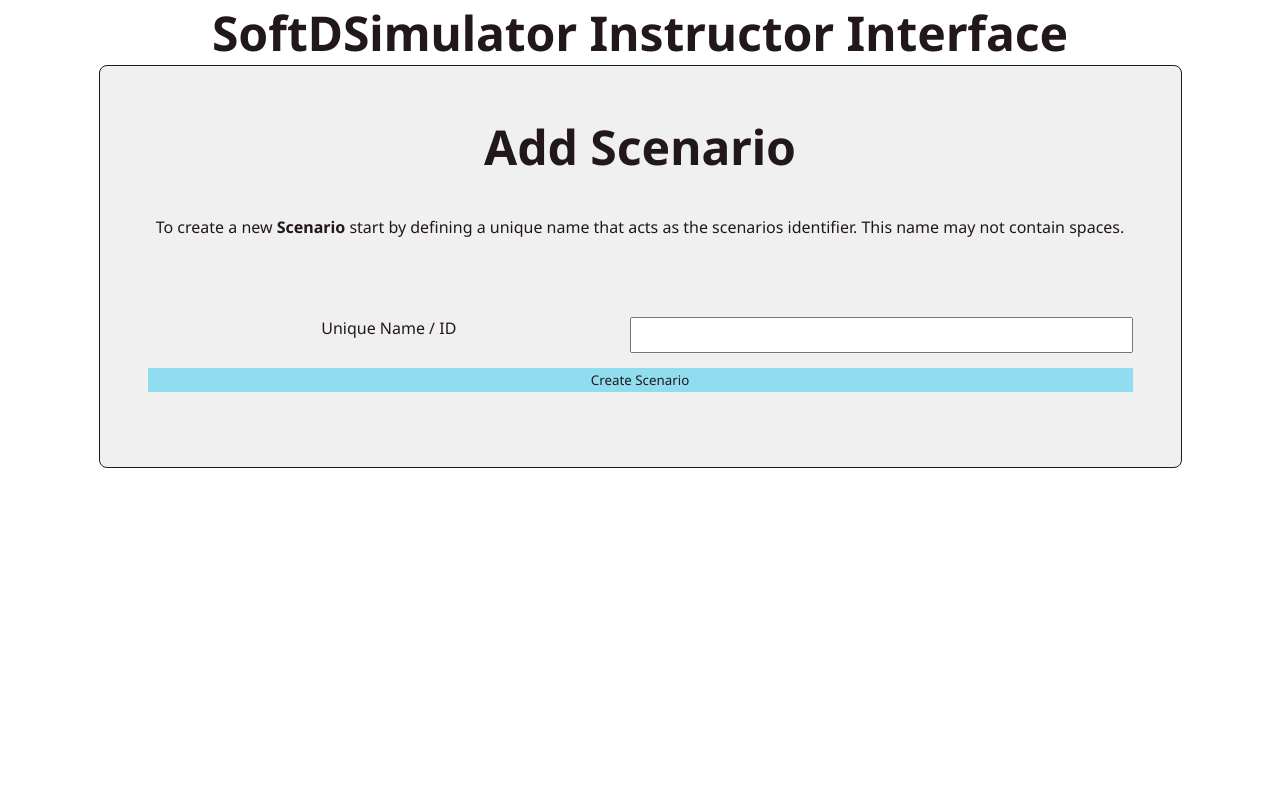
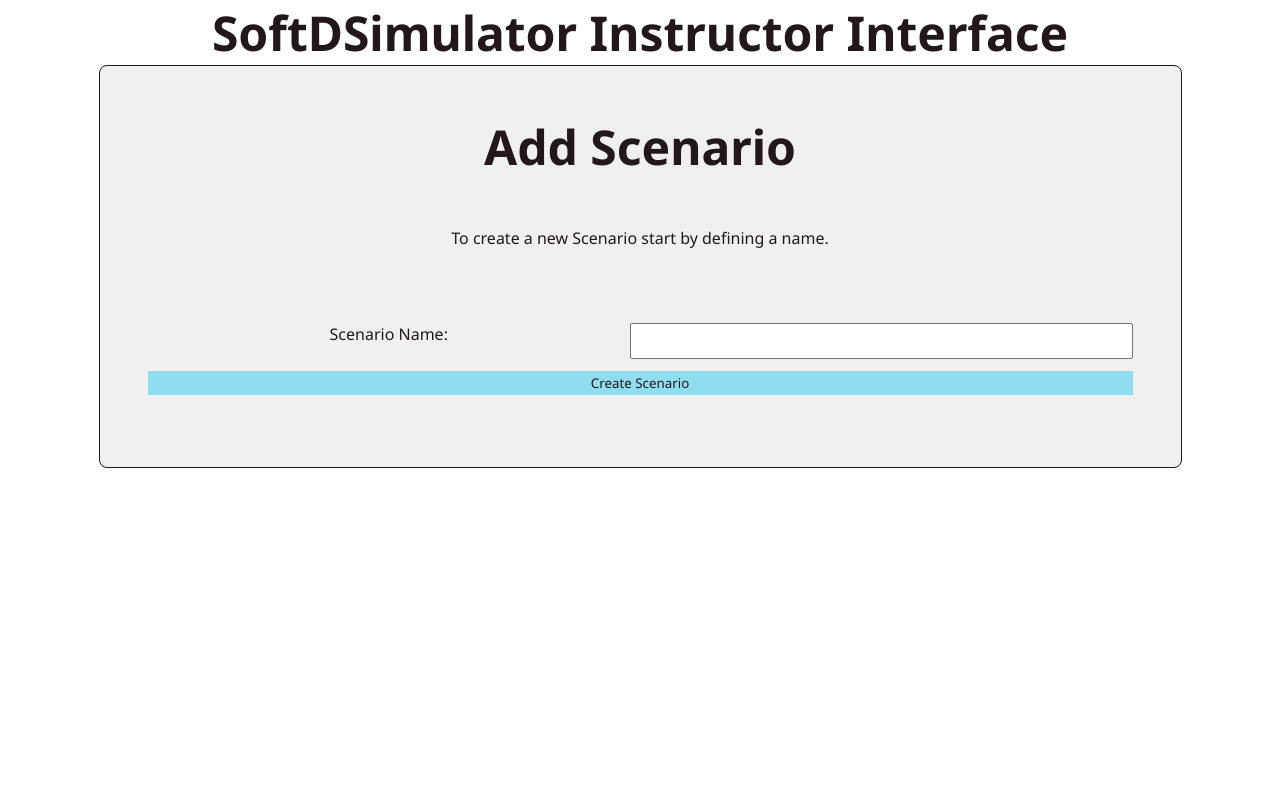
Before and after one commit to othshine/softDsim, a Django app: page /instructor/add/scenario in a window 1280 px wide. Run offline with Django 3.2, Linux system fonts and the light colour scheme.

Commit message:
Progress on Instructor Interface

```diff
--- /dev/null
+++ b/app/forms.py
@@ -0,0 +1,11 @@
+from django import forms
+
+
+class ScenarioNameForm(forms.Form):
+    name = forms.CharField(max_length=32, label='Scenario Name', widget=forms.TextInput(attrs={'autocomplete': 'off'}))
+
+
+class ScenarioEditForm(forms.Form):
+    name = forms.CharField(max_length=32, label='Scenario Name', widget=forms.TextInput(attrs={'autocomplete': 'off'}))
+    tasks = forms.IntegerField(min_value=0, label="Number of Tasks", widget=forms.TextInput(attrs={'autocomplete': 'off'}))
+    budget = forms.DecimalField(min_value=0, label="Budget €", decimal_places=2, widget=forms.TextInput(attrs={'autocomplete': 'off'}))
--- a/app/src/domain/decision_tree.py
+++ b/app/src/domain/decision_tree.py
@@ -119,6 +119,7 @@ class Scenario:
             self.id = ObjectId(kwargs.get('id')) or ObjectId()
             self.desc = kwargs.get('desc', 0) or ""
             self.team = Team()
+            self.name = kwargs.get("name", "DefaultName")
 
     def __iter__(self):
         return self
@@ -149,7 +150,8 @@ class Scenario:
              'scheduled_days': self.scheduled_days,
              'desc': self.desc,
              'team': self.team.json,
-             '_id': str(self.id)
+             '_id': str(self.id),
+             'name': self.name
              }
         return d
 
@@ -180,6 +182,7 @@ class Scenario:
                       budget=json.get('budget'),
                       id=json.get('_id'),
                       desc=json.get('desc'),
+                      name=json.get('name')
                       )
         for d in json.get('decisions') or []:
             self.add(build_decision(d))
--- a/app/static/app/instructor/add_scenario.js
+++ b/app/static/app/instructor/add_scenario.js
@@ -1,3 +1,5 @@
+// ToDo: This may be deleted!
+
 const input = document.getElementById('name-input');
 const btn = document.getElementById('add-sc-btn');
 
--- a/app/static/app/instructor/instructor.css
+++ b/app/static/app/instructor/instructor.css
@@ -12,7 +12,7 @@
     border: 1px solid var(--black);
 }
 
-.row {
+.row{
     width: 100%;
     min-height: 3rem;
     text-align: center;
@@ -128,3 +128,19 @@ button[disabled]:hover{
   -webkit-transform: scale(1.1);
   transform: scale(1.1);
 }
+
+#scenario > li:nth-of-type(even) .scenario-row{
+    background-color: var(--light);
+}
+
+.scenario-row > * {
+    vertical-align: center;
+}
+
+#scenario {
+    align-items: center; /* align vertical */
+}
+
+.errorlist {
+    display: none;
+}
--- a/app/static/app/styles.css
+++ b/app/static/app/styles.css
@@ -17,6 +17,7 @@
   padding: 0;
   font-family: 'Noto Sans', sans-serif;
   color:  var(--black);
+  list-style-type: none;
 }
 
 html, body {
@@ -273,9 +274,8 @@ nav .logo {
   color: var(--neon);
 }
 
-.row {
+.row{
   width: 80%;
-  height: 100%;
   float: right;
   display: flex;
   flex-direction: row;
--- a/app/templates/app/instructor/add_scenario.html
+++ b/app/templates/app/instructor/add_scenario.html
@@ -19,123 +19,36 @@
         <div class="xsm"></div>
         <div id="login">
             <div class="row">
-                <h1>Add Scenario</h1>
+                <h1>{{ header }}</h1>
             </div>
             <div class="row"></div>
             <div class="row">
-                <p>To create a new <strong>Scenario</strong> start by defining a unique name that acts as the scenarios
-                    identifier. This name may not contain spaces.</p>
+                <p>{{ info }}</p>
             </div>
             <div class="row"></div>
-            <div class="row">
-                <label for="SID">Unique Name / ID</label>
-                <input id="name-input" name="SID" type="text">
-            </div>
-            <div id="app" class="row">
-                <button id="add-sc-btn" @click="showModal = true">
-                    Create Scenario
-                </button>
-                <modal v-if="showModal" @close="showModal = false">
-                    <h3 slot="header">Creating a scenario</h3>
-                </modal>
-                <modal v-if="showModal2" @close="showModal2 = false">
-                    <h3 slot="header">Creating a decision</h3>
-                </modal>
-            </div>
+            <form action="{{ url }}" method="post">
+                {% csrf_token %}
+                {% for field in form  %}
+                <div class="row">
+                    {{ field.label_tag }}
+                    {{ field }}
+                </div>
+                {% endfor %}
+
+
+                <div id="app" class="row">
+                    <button id="add-sc-btn">
+                        {{ btntext }}
+                    </button>
+                </div>
+            </form>
+
 
         </div>
         <div class="xsm"></div>
     </div>
 </section>
-<script type="text/x-template" id="modal-template">
-    <transition name="modal">
-        <div class="modal-mask">
-            <div class="modal-wrapper">
-                <div class="modal-container">
-
-                    <div class="modal-header">
-                        <slot name="header">
-                            Creating a scenario
-                        </slot>
-                    </div>
-
-                    <div class="modal-body">
-                        <slot name="body">
-                            <div class="row">
-                                <label for="tnumt">Total Number of Tasks:</label>
-                                <input name="tnumt"  type="number" min="0" step="10">
-                            </div>
-                            <div class="row">
-                                <label for="budget">Budget</label>
-                                <input name="budget" type="number" min="0" step="1000">
-                            </div>
-                            <div class="row">
-                                <label for="days">Scheduled Days</label>
-                                <input name="days" type="number" min="0" step="5">
-                            </div>
-                        </slot>
-                    </div>
-
-                    <div class="modal-footer">
-                        <slot name="footer">
-                            <button style="width: 50%" @click="$emit('close'); showModal2 = true">
-                                Add Decision
-                            </button>
-                            <button style="width: 50%" @click="$emit('close')">
-                                Finish
-                            </button>
-                        </slot>
-                    </div>
-                </div>
-            </div>
-        </div>
-    </transition>
-</script>
-
-<script type="text/x-template" id="modal-template">
-    <transition name="modal">
-        <div class="modal-mask">
-            <div class="modal-wrapper">
-                <div class="modal-container">
-
-                    <div class="modal-header">
-                        <slot name="header">
-                            Creating a scenario
-                        </slot>
-                    </div>
-
-                    <div class="modal-body">
-                        <slot name="body">
-                            <div class="row">
-                                <label for="tnumt">Decision Type:</label>
-                                <input name="tnumt"  type="number" min="0" step="10">
-                            </div>
-                            <div class="row">
-                                <label for="budget">Add Answer</label>
-                                <input name="budget" type="number" min="0" step="1000">
-                            </div>
-                            <div class="row">
-                                <label for="days">Scheduled Days</label>
-                                <input name="days" type="number" min="0" step="5">
-                            </div>
-                        </slot>
-                    </div>
-
-                    <div class="modal-footer">
-                        <slot name="footer">
-
-                            <button style="width: 50%" @click="$emit('close')">
-                                Finish
-                            </button>
-                        </slot>
-                    </div>
-                </div>
-            </div>
-        </div>
-    </transition>
-</script>
 
 
-<script src="{% static 'app/instructor/add_scenario.js' %}"></script>
 </body>
 </html>
--- a/app/urls.py
+++ b/app/urls.py
@@ -10,5 +10,6 @@ urlpatterns = [
     path('scenarios/', views.scenarios),
     path('scenarios/<sid>', views.get_scenario),
     path('instructor/search/scenarios', views.scenario_search_result),
-    path('instructor/add/scenario', views.add_scenario)
+    path('instructor/add/scenario', views.add_scenario),
+    path('instructor/edit/<sid>', views.edit)
 ]
--- a/app/views.py
+++ b/app/views.py
@@ -1,17 +1,20 @@
 import json
 
 from bson import ObjectId
-from django.http import HttpResponse
+from django.http import HttpResponse, HttpResponseRedirect
 from django.shortcuts import render
 
 # Create your views here.
 from django.views.decorators.csrf import csrf_exempt
 
+from app.forms import ScenarioNameForm, ScenarioEditForm
 from app.src.domain.dataObjects import WorkPackage
 from app.src.domain.decision_tree import Scenario, Decision
 from app.src.domain.team import Member
 from mongo_models import ScenarioMongoModel, NoObjectWithIdException
 from utils import dots
+
+
 
 
 def index(request):
@@ -113,4 +116,38 @@ def get_scenario(request, sid):
 
 
 def add_scenario(request):
-    return render(request, "app/instructor/add_scenario.html")
+    if request.method == 'POST':
+        form = ScenarioNameForm(request.POST)
+        if form.is_valid():
+            print(form.cleaned_data)
+            s = Scenario(name=form.cleaned_data['name'])
+            mongo = ScenarioMongoModel()
+            mid = mongo.save(s)
+            print("XXX")
+            return HttpResponseRedirect("/instructor/edit/" + s.get_id(),)  # ToDo: use reverse.
+    context = {
+        'form': ScenarioNameForm(),
+        'info': 'To create a new Scenario start by defining a name.',
+        'header': 'Add Scenario',
+        'url': '/instructor/add/scenario',
+        'btntext': 'Create Scenario'
+    }
+    return render(request, "app/instructor/add_scenario.html", context)
+
+
+def edit(request, sid):
+    mongo = ScenarioMongoModel()
+    s = mongo.get(sid)
+
+    if request.method == 'POST':
+        form = ScenarioNameForm(request.POST)
+        if form.is_valid():
+            pass
+    context = {
+        'form': ScenarioEditForm({'name': s.name}),
+        'info': 'Edit values of the Scenario.',
+        'header': 'Edit Scenario',
+        'url': '/instructor/edit/',
+        'btntext': 'Save'
+    }
+    return render(request, "app/instructor/add_scenario.html", context)
```
Also changed, not shown: app/templates/app/instructor/search_result.html (+11 -1 lines), tests/database/test_mongodb.py (+9 -0 lines).
